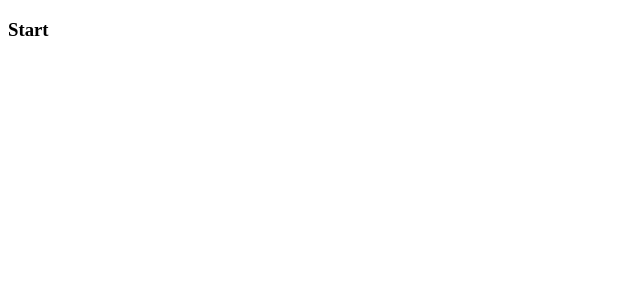
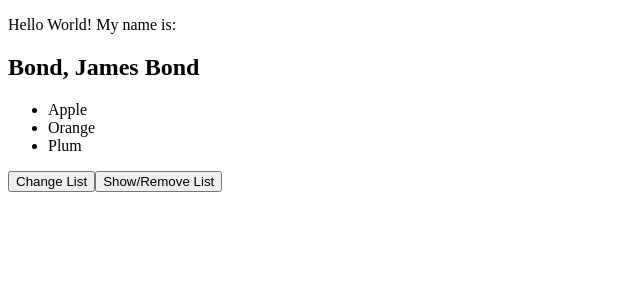
Before and after one commit to craigmckeachie/a14_demos, an Angular app: page / in a window 1280 px wide. Shown: the top 300 px of the page, without its empty margins (0-640 px from the left). Built offline with nearby package versions, Linux system fonts and the light colour scheme.

Commit message:
lifecyle-contentinit

```diff
--- a/src/app/app.component.ts
+++ b/src/app/app.component.ts
@@ -1,10 +1,43 @@
+import { OnInit, ViewChild } from '@angular/core';
 import { Component } from '@angular/core';
+import { FruitListComponent } from './fruit-list/fruit-list.component';
+import { HelloWorldComponent } from './hello-world/hello-world.component';
 
 @Component({
   selector: 'app-root',
-  template: ` <h3>Start</h3> `,
+  template: `
+    <app-hello-world><h2 #nameContent>Bond, James Bond</h2> </app-hello-world>
+    <app-fruit-list [fruits]="data" *ngIf="showList"></app-fruit-list>
+    <button (click)="onClickChange()">Change List</button>
+    <button (click)="onClickRemove()">Show/Remove List</button>
+  `,
   styles: [],
 })
-export class AppComponent {
-  title = 'a14_demos';
+export class AppComponent implements OnInit {
+  @ViewChild(HelloWorldComponent, { static: true })
+  helloWorldComponent!: HelloWorldComponent;
+  @ViewChild(FruitListComponent, { static: false })
+  fruitListComponent!: FruitListComponent;
+  data = ['Apple', 'Orange', 'Plum'];
+  showList = true;
+
+  ngOnInit(): void {
+    console.log('App OnInit: ');
+    console.log('ViewChild (hello):', this.helloWorldComponent);
+    console.log('ViewChild: (fruit list)', this.fruitListComponent);
+  }
+
+  ngAfterViewInit(): void {
+    console.log('App AfterViewInit: ');
+    console.log('ViewChild (hello):', this.helloWorldComponent);
+    console.log('ViewChild: (fruit list)', this.fruitListComponent);
+  }
+
+  onClickChange() {
+    this.data = ['Banana', 'Kiwi', 'Grape'];
+  }
+
+  onClickRemove() {
+    this.showList = !this.showList;
+  }
 }
--- a/src/app/app.module.ts
+++ b/src/app/app.module.ts
@@ -3,10 +3,14 @@ import { BrowserModule } from '@angular/platform-browser';
 
 import { AppRoutingModule } from './app-routing.module';
 import { AppComponent } from './app.component';
+import { FruitListComponent } from './fruit-list/fruit-list.component';
+import { HelloWorldComponent } from './hello-world/hello-world.component';
 
 @NgModule({
   declarations: [
-    AppComponent
+    AppComponent,
+    FruitListComponent,
+    HelloWorldComponent
   ],
   imports: [
     BrowserModule,
--- /dev/null
+++ b/src/app/fruit-list/fruit-list.component.ts
@@ -0,0 +1,39 @@
+import {
+  Component,
+  Input,
+  OnChanges,
+  OnDestroy,
+  OnInit,
+  SimpleChanges,
+} from '@angular/core';
+
+@Component({
+  selector: 'app-fruit-list',
+  template: `
+    <ul>
+      <li *ngFor="let fruit of fruits">
+        {{ fruit }}
+      </li>
+    </ul>
+  `,
+  styles: [],
+})
+export class FruitListComponent implements OnInit, OnChanges, OnDestroy {
+  @Input()
+  fruits: string[] = [];
+
+  constructor() {}
+  ngOnChanges(changes: SimpleChanges): void {
+    console.log('OnChanges');
+    console.log('Previous Value: ', changes.fruits.previousValue);
+    console.log('Current Value: ', changes.fruits.currentValue);
+  }
+
+  ngOnInit(): void {
+    console.log('OnInit');
+  }
+
+  ngOnDestroy(): void {
+    console.log('Destroyed');
+  }
+}
--- /dev/null
+++ b/src/app/hello-world/hello-world.component.ts
@@ -0,0 +1,25 @@
+import { Component, ContentChild, OnInit } from '@angular/core';
+
+@Component({
+  selector: 'app-hello-world',
+  template: ` <p>Hello World! My name is: <ng-content></ng-content></p> `,
+  styles: [],
+})
+export class HelloWorldComponent implements OnInit {
+  @ContentChild('nameContent', { static: true }) nameContent: any;
+  constructor() {}
+
+  ngOnInit(): void {
+    console.log(
+      'OnInit: nameContent available only if static is true',
+      this.nameContent
+    );
+  }
+
+  ngAfterContentInit() {
+    console.log('AfterContentInit: nameContent available. ', this.nameContent);
+  }
+  ngAfterViewInit() {
+    console.log('AfterViewInit: nameContent available. ', this.nameContent);
+  }
+}
```
